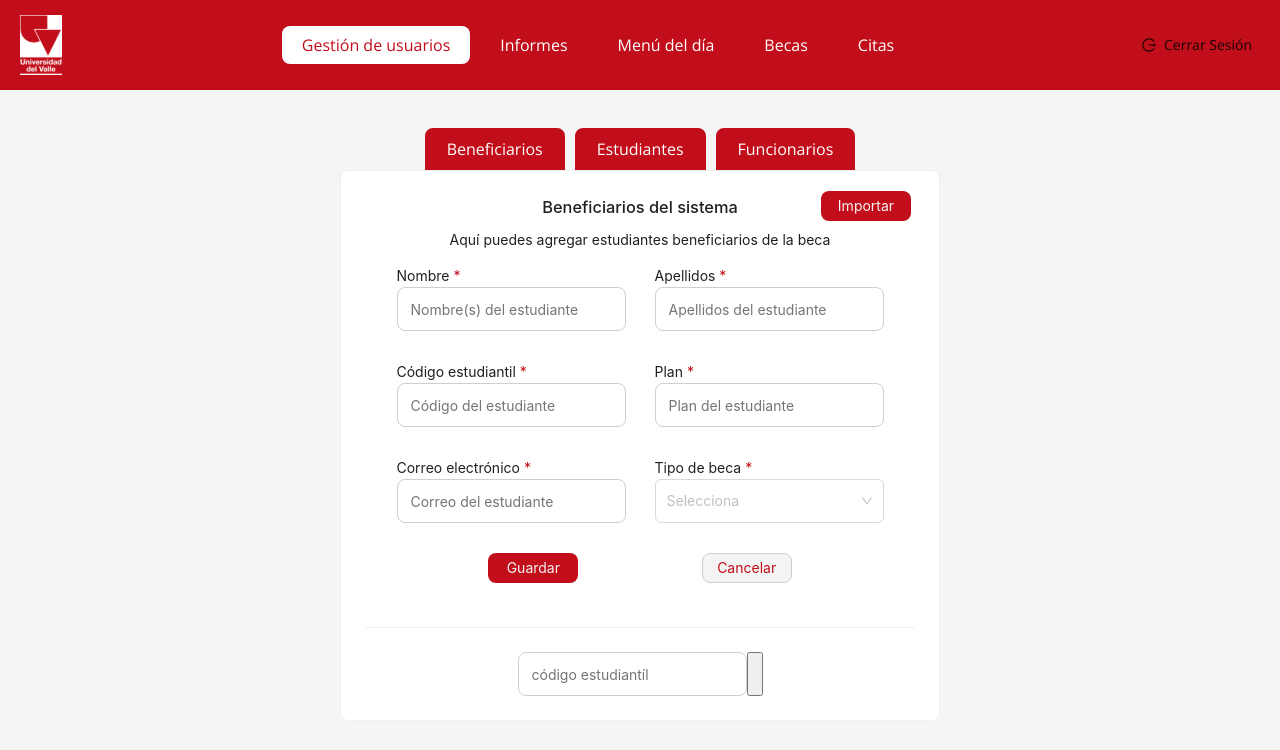
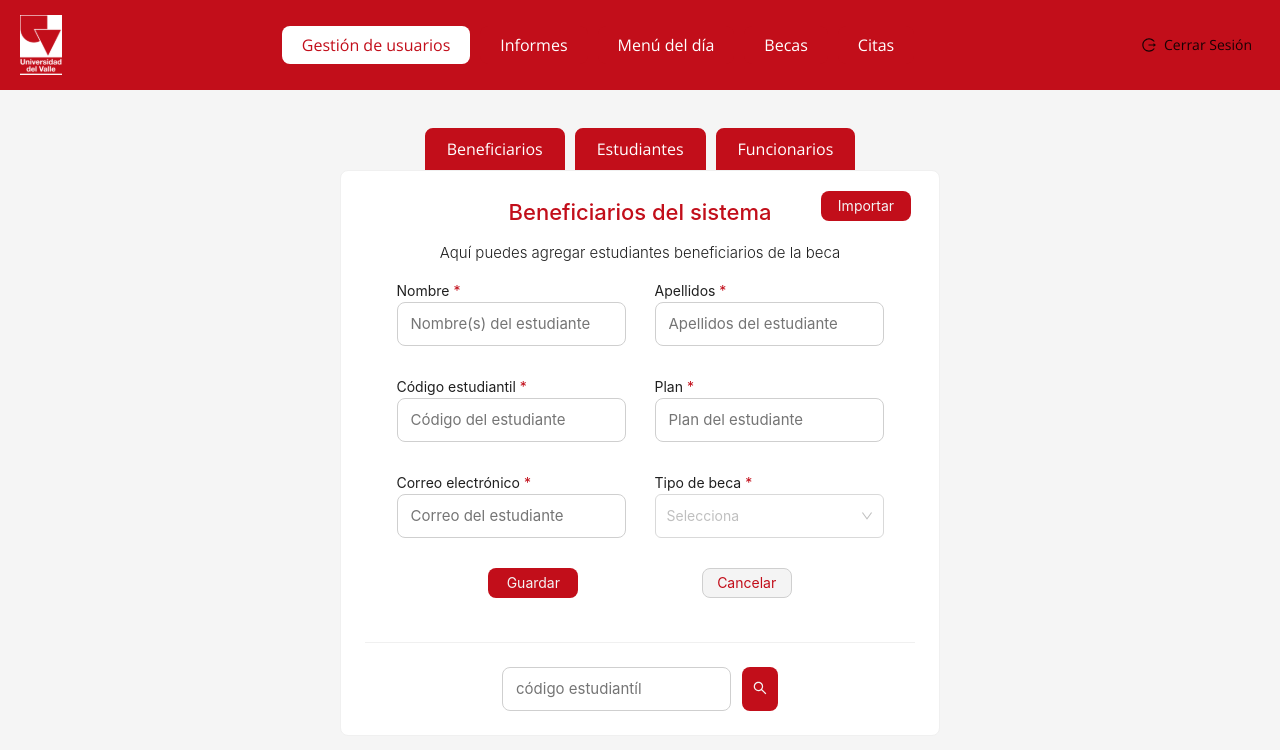
Before and after one commit to marlonEZZ-Dev/buclic-Bu-Frontend, a React (Vite) app: page /usuarios in a window 1280 px wide. Shown: the top 750 px of the page. Built offline with nearby package versions, Linux system fonts and the light colour scheme.

Commit message:
Falta tabla y paginación

```diff
--- a/src/App.css
+++ b/src/App.css
@@ -173,7 +173,8 @@ body {
   font-weight: bold; /* Texto en negrita para el título */
   color: #C20E1A; /* Color personalizado para el título */
 }
-
+/* Permite a un elemento mantenerse oculto pero ocupando el espacio
+que debería ocupar si no lo estuviera */
 .visibility-hidden{
   visibility: hidden;
 }
--- a/src/pages/admin/ManagementUsers.jsx
+++ b/src/pages/admin/ManagementUsers.jsx
@@ -1,7 +1,11 @@
 import {
   Divider,
   Flex,
-  Select } from 'antd'
+  Select,
+  Table,
+  Pagination
+} from 'antd'
+import { SearchOutlined } from '@ant-design/icons';
 import { useState } from 'react'
 import HeaderAdmin from "../../components/admin/HeaderAdmin.jsx"
 import MenuBecas from "../../components/global/MenuBecas.jsx"
@@ -45,6 +49,8 @@ export default function ManagementUsers(){
     {value:"odontologo", label:"Odontólogo (a)"},
     {value:"psicologo", label:"Psicólogo (a)"}
   ]
+
+  const headersTb = ["Código","Nombre","Correo","Activo","Editar"]
 
   //useStates
   const [changesDescription, setChangesDescription] = useState(0)
@@ -144,12 +150,13 @@ export default function ManagementUsers(){
         <Divider/>
         <Flex
         justify='center'
+        gap={11}
         >
           <input
           type="text"
           className={styles.inputs}
           placeholder='código estudiantíl' />
-          <button></button>
+          <button className={styles.buttonSearch}><SearchOutlined/></button>
         </Flex>
         </MenuBecas>
       </div>
--- a/src/styles/admin/managementUsers.module.css
+++ b/src/styles/admin/managementUsers.module.css
@@ -18,13 +18,24 @@
   display: block;
 }
 
-.inputs, .comboboxes{
+.inputs,
+.comboboxes{
   width: 14.3125rem;
   height: 2.75rem;
+  font-size: .9375rem;
 }
 
 .contentTitles{
   width: 100%;
+  & h3{
+    font-weight: 500;
+    font-size: 1.375rem;
+    color: var(--red);
+  }
+  & p{
+    font-weight: 300;
+    font-size: 15px;
+  }
 }
 
 .buttonImport{
@@ -36,7 +47,8 @@
   margin-right: 1.75rem;
 }
 
-.asteric, .buttonCancel{
+.asteric,
+.buttonCancel{
   color: var(--red);
 }
 
@@ -45,18 +57,20 @@
   border: solid 1px var(--gray);
 }
 
-.buttonCancel:hover{
-  color: var(--white);
+.buttonSearch{
+  padding-inline: .6875rem;
 }
 
 .buttonSave,
-.buttonImport{
+.buttonImport,
+.buttonSearch{
   background-color: var(--red);
   color: var(--white);
   border: none;
 }
 
-.buttonSave, .buttonCancel{
+.buttonSave,
+.buttonCancel{
   margin-top: 1.875rem;
   margin-bottom: 1.25rem;
 }
@@ -66,13 +80,23 @@
 .buttonImport{
   height: 1.875rem;
   width: 5.625rem;
+}
+
+.buttonSave,
+.buttonCancel,
+.buttonImport,
+.buttonSearch{
   border-radius: .5rem;
 }
+/* Son pseudoClases */
+.buttonCancel:hover{
+  color: var(--white);
+}
 
-/* Son pseudoClases */
 .buttonSave:hover,
 .buttonCancel:hover,
-.buttonImport:hover{
+.buttonImport:hover,
+.buttonSearch:hover{
   cursor: pointer;
   background-color: var(--red-dark);
 }
```
Lines whose indentation alone changed are shown as unchanged.
